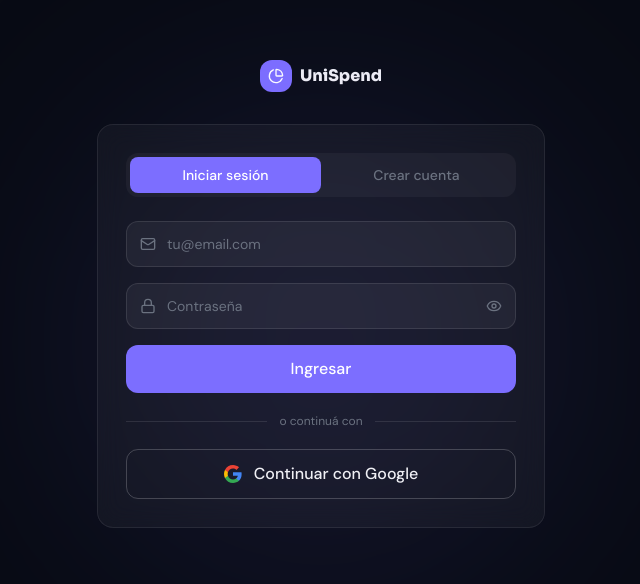
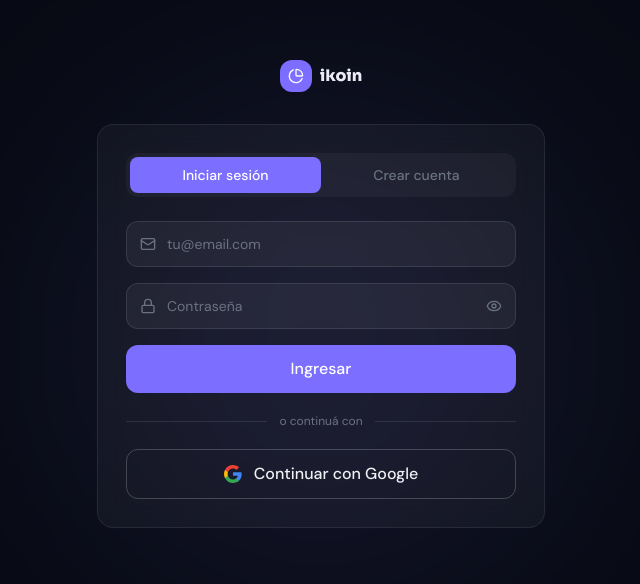
Before and after one commit to boa2025-dev/koin, a React (Vite) app: page /login in a window 1280 px wide. Shown: the part 106-690 px from the top of the page, without its empty margins (319-959 px from the left). Built offline with nearby package versions, Linux system fonts and the light colour scheme; no server answers.

Commit message:
rebrand: UniSpend → ikoin

```diff
--- a/index.html
+++ b/index.html
@@ -5,7 +5,7 @@
     <link rel="icon" type="image/svg+xml" href="/favicon.svg" />
     <meta name="viewport" content="width=device-width, initial-scale=1.0" />
     <meta name="theme-color" content="#080B14" />
-    <title>UniSpend — Control de gastos universitarios</title>
+    <title>ikoin — Control de gastos universitarios</title>
     <meta name="description" content="La app financiera diseñada para la vida universitaria." />
     <link rel="preconnect" href="https://fonts.googleapis.com" />
     <link rel="preconnect" href="https://fonts.gstatic.com" crossorigin />
--- a/src/components/layout/Sidebar.jsx
+++ b/src/components/layout/Sidebar.jsx
@@ -46,7 +46,7 @@
               exit={{ opacity: 0, x: -10 }}
               className="font-sora font-bold text-brand-text text-base whitespace-nowrap"
             >
-              UniSpend
+              ikoin
             </motion.span>
           )}
         </AnimatePresence>
--- a/src/lib/firebase.js
+++ b/src/lib/firebase.js
@@ -12,7 +12,7 @@
 
 if (!firebaseConfig.apiKey) {
   console.error(
-    '[UniSpend] Faltan variables de entorno de Firebase.\n' +
+    '[ikoin] Faltan variables de entorno de Firebase.\n' +
     'Agregalas en Vercel: Settings → Environment Variables.\n' +
     'Localmente: completá el archivo .env.local'
   )
--- a/src/pages/Landing.jsx
+++ b/src/pages/Landing.jsx
@@ -82,7 +82,7 @@
           <div className="w-7 h-7 rounded-lg bg-brand-violet flex items-center justify-center">
             <PieChart size={14} className="text-white" />
           </div>
-          <span className="font-sora font-bold text-brand-text text-base">UniSpend</span>
+          <span className="font-sora font-bold text-brand-text text-base">ikoin</span>
         </div>
         <div className="hidden md:flex items-center gap-8 text-sm text-brand-muted">
           <a href="#features" className="hover:text-brand-text transition-colors">Funciones</a>
@@ -373,11 +373,11 @@
             <div className="w-6 h-6 rounded-lg bg-brand-violet flex items-center justify-center">
               <PieChart size={12} className="text-white" />
             </div>
-            <span className="font-sora font-bold text-sm">UniSpend</span>
+            <span className="font-sora font-bold text-sm">ikoin</span>
             <span className="text-brand-muted text-xs ml-2">La app financiera universitaria</span>
           </div>
           <p className="text-brand-muted text-xs">
-            © 2026 UniSpend. Todos los derechos reservados.
+            © 2026 ikoin. Todos los derechos reservados.
           </p>
         </div>
       </footer>
--- a/src/pages/Login.jsx
+++ b/src/pages/Login.jsx
@@ -95,7 +95,7 @@
           <div className="w-8 h-8 rounded-xl bg-brand-violet flex items-center justify-center">
             <PieChart size={16} className="text-white" />
           </div>
-          <span className="font-sora font-bold text-brand-text">UniSpend</span>
+          <span className="font-sora font-bold text-brand-text">ikoin</span>
         </Link>
 
         <div className="glass rounded-2xl p-7">
--- a/src/pages/Onboarding.jsx
+++ b/src/pages/Onboarding.jsx
@@ -59,7 +59,7 @@
         color: data.walletColor,
       })
       await seedDefaultCategories(user.uid)
-      toast.success('¡Todo listo! Bienvenido a UniSpend.')
+      toast.success('¡Todo listo! Bienvenido a ikoin.')
       navigate('/app/dashboard')
     } catch {
       toast.error('Hubo un error. Intentá de nuevo.')
@@ -157,7 +157,7 @@
           <div className="w-8 h-8 rounded-xl bg-brand-violet flex items-center justify-center">
             <PieChart size={16} className="text-white" />
           </div>
-          <span className="font-sora font-bold text-brand-text">UniSpend</span>
+          <span className="font-sora font-bold text-brand-text">ikoin</span>
         </div>
 
         {/* Step indicators */}
--- a/vite.config.js
+++ b/vite.config.js
@@ -9,8 +9,8 @@
       registerType: 'autoUpdate',
       includeAssets: ['favicon.svg'],
       manifest: {
-        name: 'UniSpend',
-        short_name: 'UniSpend',
+        name: 'ikoin',
+        short_name: 'ikoin',
         description: 'Tu app financiera universitaria',
         theme_color: '#080B14',
         background_color: '#080B14',
```
